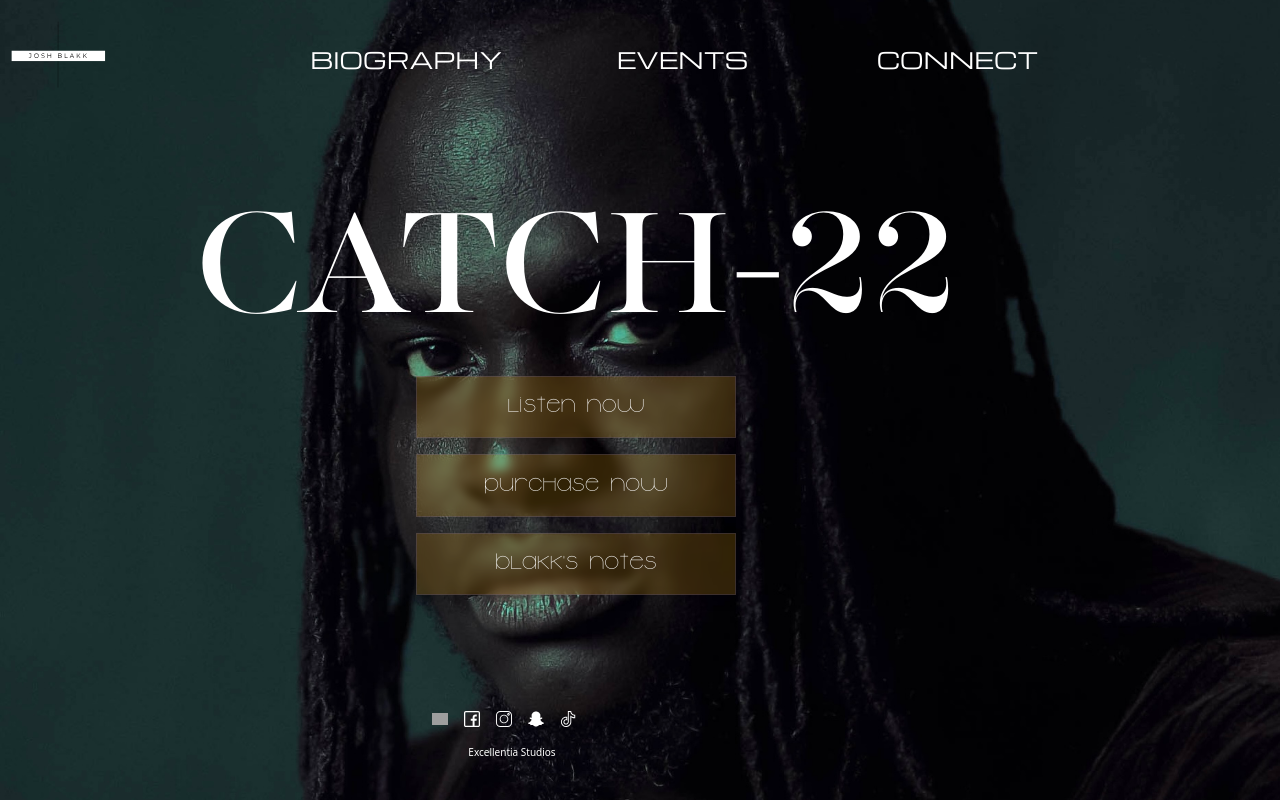
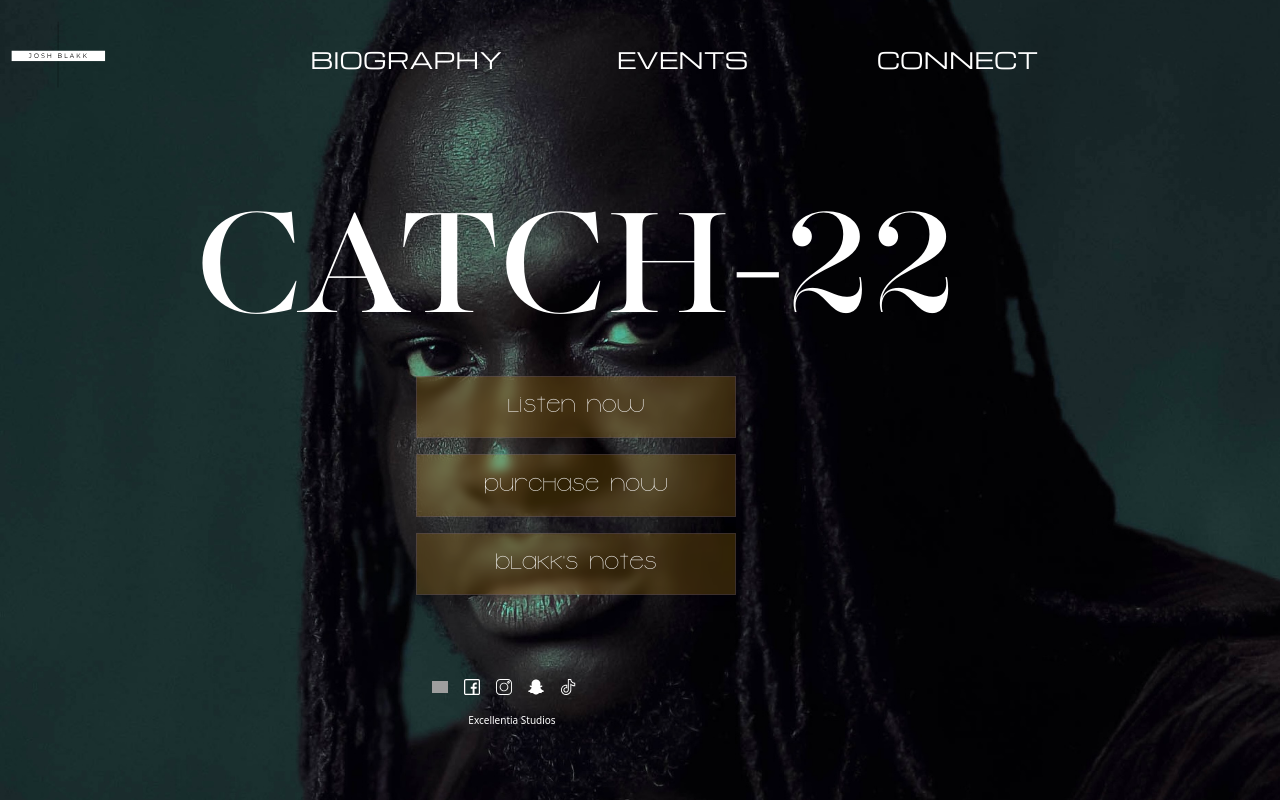
Before and after one commit to serwaapreimann/joshblakk, a React (Vite) app in the folder website/: page / in a window 1280 px wide. Built offline with nearby package versions, Linux system fonts and the light colour scheme; no server answers; grey boxes are pictures that could not be loaded.

Commit message:
update 1.0

```diff
--- a/website/src/components/Footer/Footer.scss
+++ b/website/src/components/Footer/Footer.scss
@@ -16,7 +16,7 @@
     flex-direction: column;
     justify-content: center;
     align-items: center;
-    padding: 1rem;
+    padding: 3rem;
 }
 
 .footer--credits{
```
